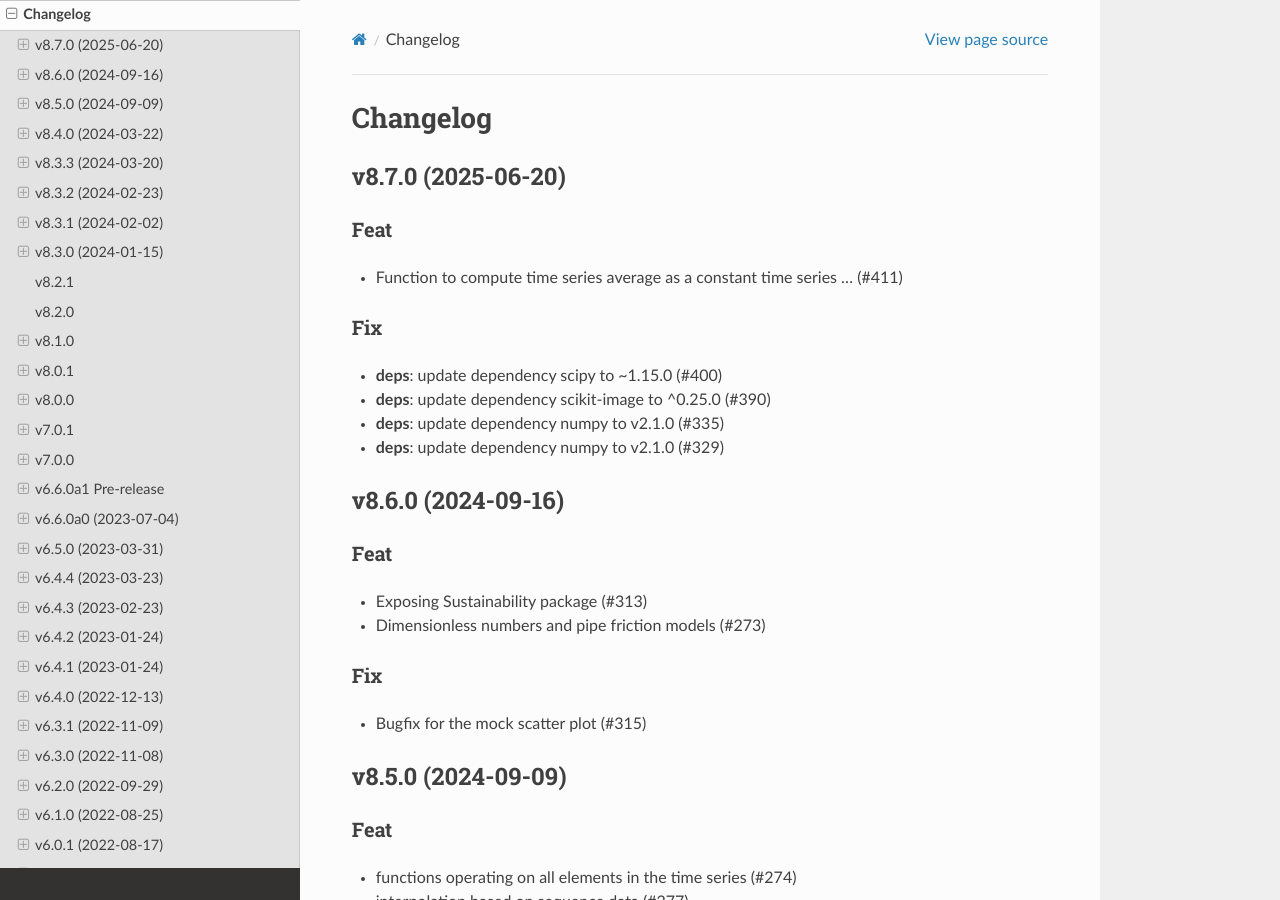
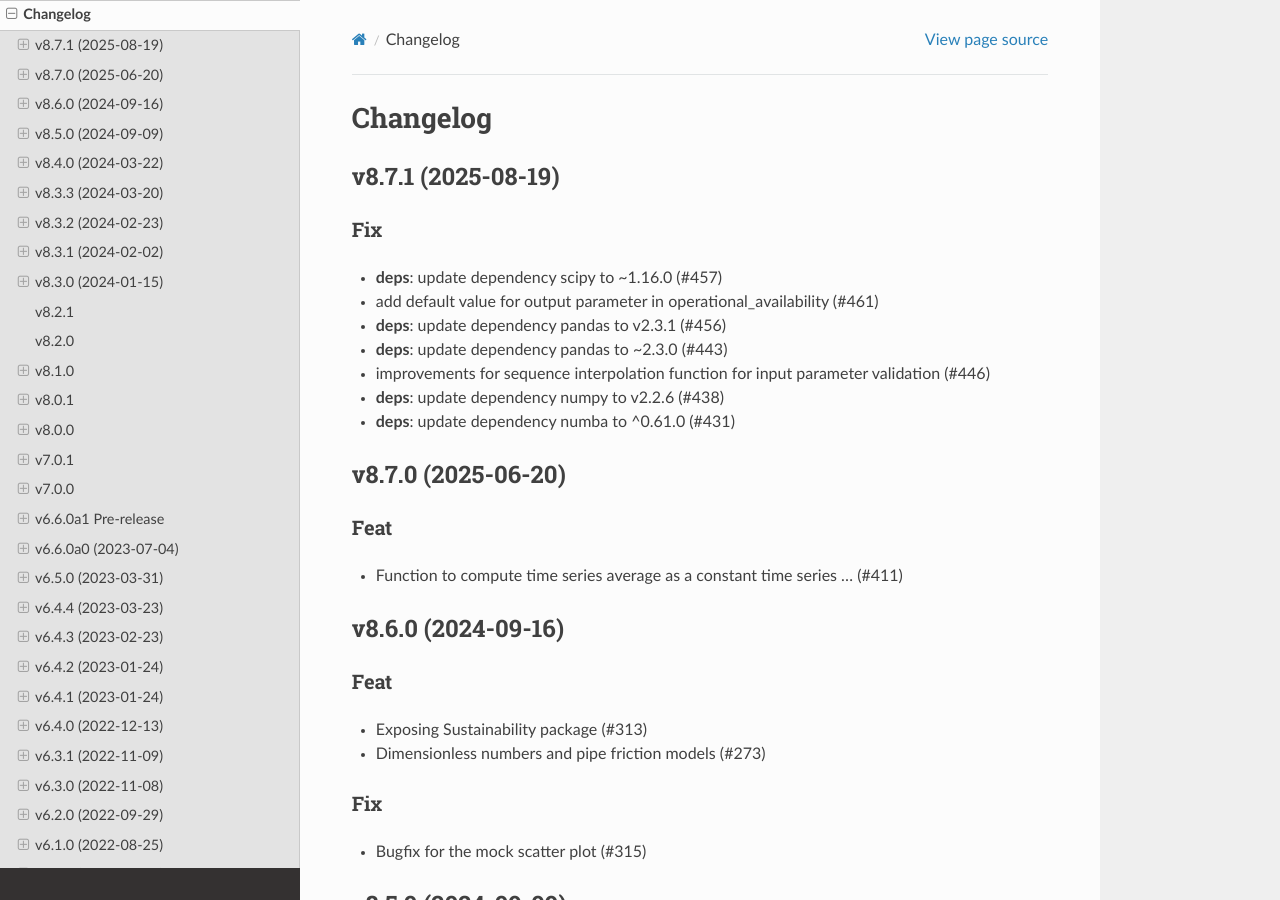
Before and after one commit to cognitedata/indsl, a Sphinx documentation site: the page built from docs-source/source/CHANGELOG.md, in a window 1280 px wide and 900 px high. Built offline with Sphinx 7.4.7 and the Read the Docs theme 3.1.0, drawn with Linux system fonts in a browser that asks for light colours; pages that are not in the unit, such as notebooks, are missing from menus.

Commit message:
docs: update CHANGELOG.md

```diff
--- a/docs-source/source/CHANGELOG.md
+++ b/docs-source/source/CHANGELOG.md
@@ -1,16 +1,21 @@
 # Changelog
+## v8.7.1 (2025-08-19)
+
+### Fix
+
+- **deps**: update dependency scipy to ~1.16.0 (#457)
+- add default value for output parameter in operational_availability (#461)
+- **deps**: update dependency pandas to v2.3.1 (#456)
+- **deps**: update dependency pandas to ~2.3.0 (#443)
+- improvements for sequence interpolation function for input parameter validation (#446)
+- **deps**: update dependency numpy to v2.2.6 (#438)
+- **deps**: update dependency numba to ^0.61.0 (#431)
+
 ## v8.7.0 (2025-06-20)
 
 ### Feat
 
 - Function to compute time series average as a constant time series ... (#411)
-
-### Fix
-
-- **deps**: update dependency scipy to ~1.15.0 (#400)
-- **deps**: update dependency scikit-image to ^0.25.0 (#390)
-- **deps**: update dependency numpy to v2.1.0 (#335)
-- **deps**: update dependency numpy to v2.1.0 (#329)
 
 ## v8.6.0 (2024-09-16)
 
```
